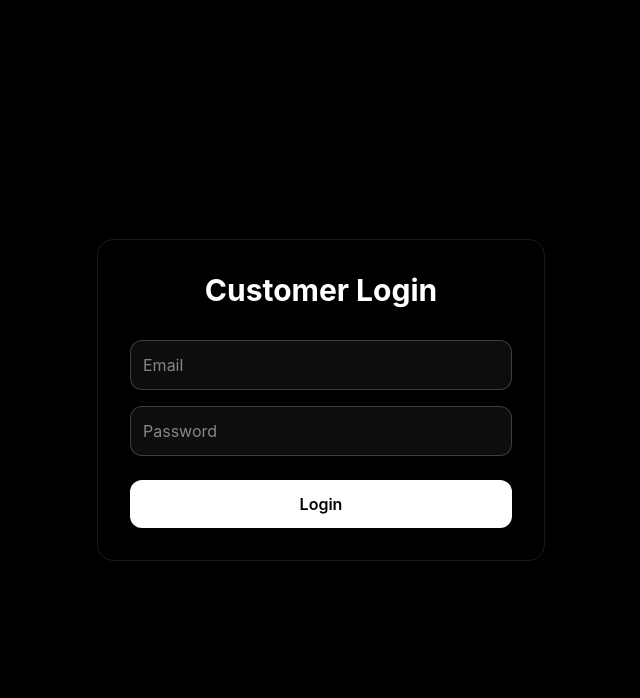
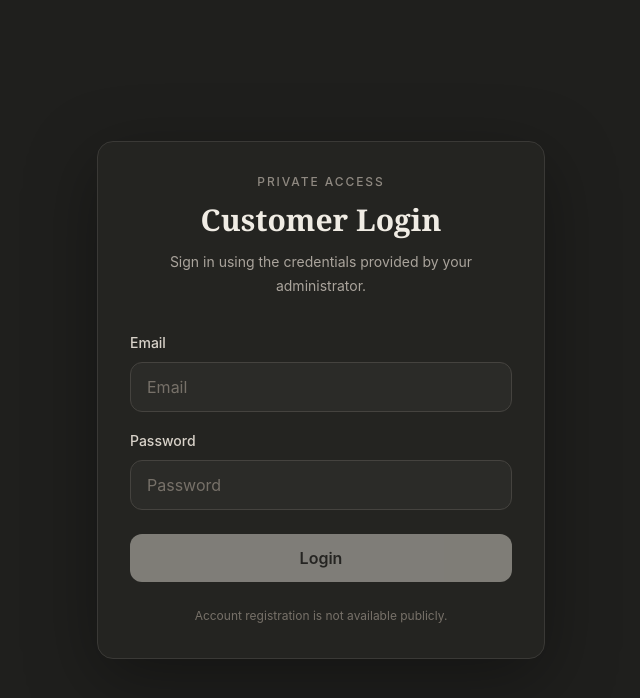
Before and after one commit to Hafiz-Melad/ai-tools-portal, a React (Vite) app: page /login in a window 1280 px wide. Shown: the top 698 px of the page, without its empty margins (319-959 px from the left). Built offline with nearby package versions, Linux system fonts and the light colour scheme.

Commit message:
Lock login to private access

```diff
--- a/src/pages/Login.tsx
+++ b/src/pages/Login.tsx
@@ -1,69 +1,156 @@
-import { useState } from 'react'
+import {
+  useState,
+  type FormEvent,
+} from 'react'
+
+import { useNavigate } from 'react-router-dom'
 import { supabase } from '../lib/supabase'
-import { useNavigate } from 'react-router-dom'
 
 function Login() {
+  const navigate = useNavigate()
 
-  const navigate = useNavigate()
   const [email, setEmail] = useState('')
   const [password, setPassword] = useState('')
+  const [signingIn, setSigningIn] = useState(false)
+  const [error, setError] = useState<string | null>(null)
 
+  async function handleSubmit(
+    event: FormEvent<HTMLFormElement>
+  ) {
+    event.preventDefault()
 
-  async function handleLogin() {
+    const cleanedEmail = email.trim()
 
-    const { error } = await supabase.auth.signInWithPassword({
-      email,
-      password
-    })
-
-
-    if (error) {
-      alert(error.message)
+    if (!cleanedEmail || !password) {
+      setError('Enter your email and password.')
       return
     }
 
-    navigate('/portal')
+    try {
+      setSigningIn(true)
+      setError(null)
 
+      const { error: signInError } =
+        await supabase.auth.signInWithPassword({
+          email: cleanedEmail,
+          password,
+        })
+
+      if (signInError) {
+        throw signInError
       }
 
+      navigate('/portal', {
+        replace: true,
+      })
+    } catch (signInError) {
+      setError(
+        signInError instanceof Error
+          ? signInError.message
+          : 'Could not sign in. Check your credentials and try again.'
+      )
+    } finally {
+      setSigningIn(false)
+    }
+  }
 
   return (
-    <div className="min-h-screen bg-black text-white flex items-center justify-center px-6">
+    <div className="flex min-h-screen items-center justify-center bg-[#1f1f1d] px-6 text-[#f0ece4]">
+      <div className="w-full max-w-md rounded-2xl border border-[#3a3936] bg-[#242421] p-8 shadow-[0_20px_70px_rgba(0,0,0,0.35)]">
+        <div className="text-center">
+          <p className="text-xs font-medium uppercase tracking-[0.16em] text-[#8f8981]">
+            Private access
+          </p>
 
-      <div className="w-full max-w-md border border-white/10 rounded-2xl p-8">
-
-        <h1 className="text-3xl font-bold text-center">
+          <h1
+            className="mt-3 text-3xl font-semibold"
+            style={{
+              fontFamily:
+                'Georgia, Cambria, Times New Roman, serif',
+            }}
+          >
             Customer Login
           </h1>
 
+          <p className="mt-3 text-sm leading-6 text-[#aaa49c]">
+            Sign in using the credentials provided by your administrator.
+          </p>
+        </div>
+
+        <form
+          onSubmit={handleSubmit}
+          className="mt-8"
+        >
+          <label className="block">
+            <span className="text-sm font-medium text-[#d8d2c9]">
+              Email
+            </span>
 
             <input
-          className="w-full mt-8 bg-white/5 border border-white/20 rounded-xl p-3"
+              type="email"
+              value={email}
+              onChange={(event) => {
+                setEmail(event.target.value)
+                setError(null)
+              }}
+              autoComplete="email"
+              inputMode="email"
+              required
+              disabled={signingIn}
+              className="mt-2 w-full rounded-xl border border-[#45433f] bg-[#2b2b28] px-4 py-3 text-[#f0ece4] outline-none transition placeholder:text-[#777169] focus:border-[#777169] disabled:cursor-not-allowed disabled:opacity-60"
               placeholder="Email"
-          value={email}
-          onChange={(e)=>setEmail(e.target.value)}
             />
+          </label>
 
+          <label className="mt-4 block">
+            <span className="text-sm font-medium text-[#d8d2c9]">
+              Password
+            </span>
 
             <input
-          className="w-full mt-4 bg-white/5 border border-white/20 rounded-xl p-3"
-          placeholder="Password"
               type="password"
               value={password}
-          onChange={(e)=>setPassword(e.target.value)}
+              onChange={(event) => {
+                setPassword(event.target.value)
+                setError(null)
+              }}
+              autoComplete="current-password"
+              required
+              disabled={signingIn}
+              className="mt-2 w-full rounded-xl border border-[#45433f] bg-[#2b2b28] px-4 py-3 text-[#f0ece4] outline-none transition placeholder:text-[#777169] focus:border-[#777169] disabled:cursor-not-allowed disabled:opacity-60"
+              placeholder="Password"
             />
+          </label>
 
+          {error && (
+            <div
+              className="mt-4 rounded-xl border border-red-900/60 bg-red-950/30 px-4 py-3 text-sm leading-6 text-red-200"
+              role="alert"
+              aria-live="polite"
+            >
+              {error}
+            </div>
+          )}
 
           <button
-          onClick={handleLogin}
-          className="w-full mt-6 bg-white text-black py-3 rounded-xl font-semibold"
+            type="submit"
+            disabled={
+              signingIn ||
+              !email.trim() ||
+              !password
+            }
+            className="mt-6 w-full rounded-xl bg-[#eee9e1] py-3 font-semibold text-[#272624] transition hover:bg-white disabled:cursor-not-allowed disabled:opacity-45"
           >
-          Login
+            {signingIn
+              ? 'Signing in...'
+              : 'Login'}
           </button>
+        </form>
 
-
+        <p className="mt-6 text-center text-xs leading-5 text-[#777169]">
+          Account registration is not available publicly.
+        </p>
       </div>
-
     </div>
   )
 }
```
Lines whose indentation alone changed are shown as unchanged.
